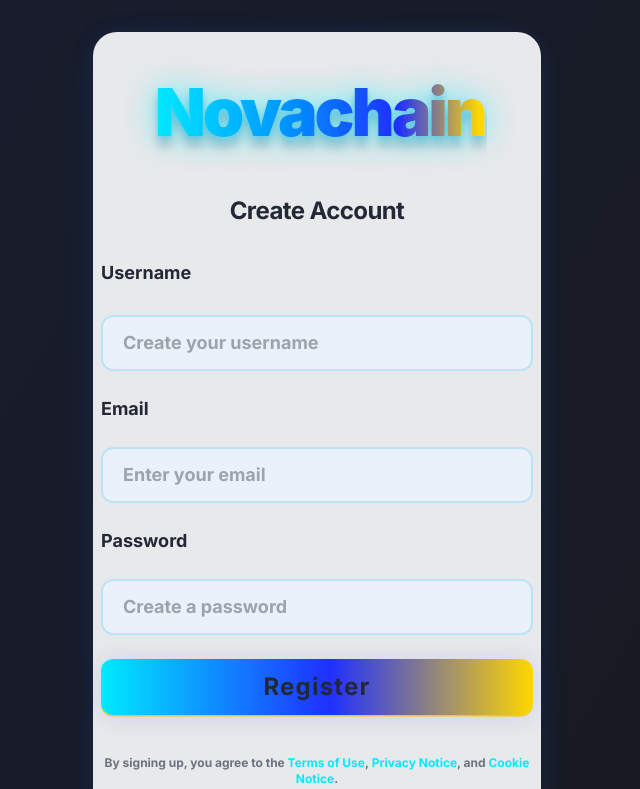
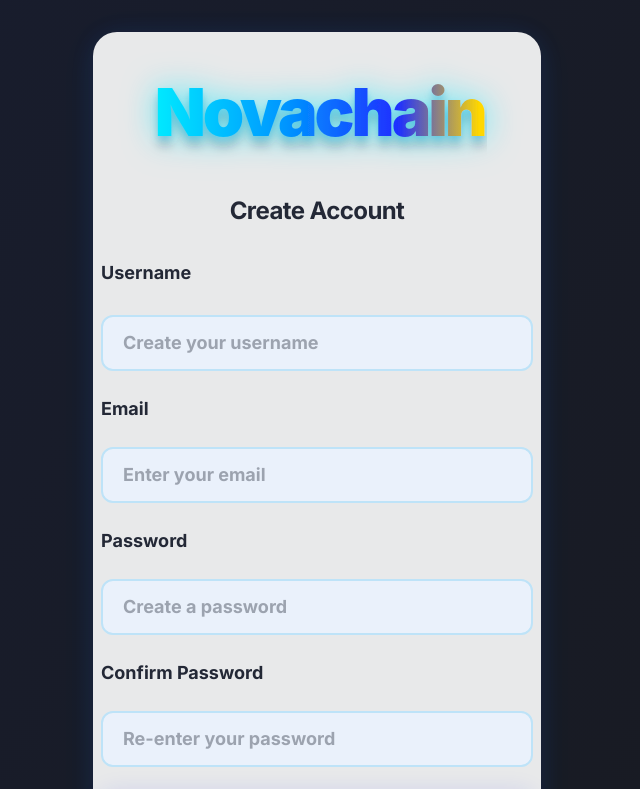
Before and after one commit to GarySPS/novachain-frontend, a React (Create React App) app: page /signup in a window 1280 px wide. Shown: the top 789 px of the page, without its empty margins (323-963 px from the left). Built offline with nearby package versions, Linux system fonts and the light colour scheme.

Commit message:
Add confirm password to signup page and tweak Field component

```diff
--- a/src/components/field.js
+++ b/src/components/field.js
@@ -11,6 +11,7 @@ export default function Field({
   type,
   success,
   error,
+  inputRef, // <-- Add this
   ...inputProps
 }) {
   // Calculate dynamic classes for input/textarea
@@ -36,11 +37,13 @@ export default function Field({
         )}
         {textarea ? (
           <textarea
+            ref={inputRef} // <-- pass ref to textarea
             className={`h-[8.75rem] px-4 py-3 ${baseInput} resize-none ${classInput} ${iconPadding} ${feedback}`}
             {...inputProps}
           />
         ) : (
           <input
+            ref={inputRef} // <-- pass ref to input
             className={`h-12 px-4 ${baseInput} ${classInput} ${iconPadding} ${feedback}`}
             type={type || "text"}
             {...inputProps}
--- a/src/pages/SignUpPage.js
+++ b/src/pages/SignUpPage.js
@@ -11,11 +11,16 @@ export default function SignUpPage() {
   const [error, setError] = useState("");
   const [success, setSuccess] = useState("");
   const navigate = useNavigate();
+  const [confirmPassword, setConfirmPassword] = useState("");
 
   const handleSignUp = async (e) => {
   e.preventDefault();
   setError("");
   setSuccess("");
+  if (password !== confirmPassword) {
+    setError("Passwords do not match.");
+    return;
+  }
   try {
     const res = await fetch(`${MAIN_API_BASE}/auth/register`, {
       method: "POST",
@@ -126,6 +131,23 @@ export default function SignUpPage() {
             className="w-full h-14 rounded-xl px-5 bg-[#eaf1fb] text-lg font-semibold border-2 border-[#bee3f8] focus:border-[#ffd700] focus:ring-2 focus:ring-[#ffd70044] transition outline-none mb-3"
           />
 
+          {/* Confirm Password */}
+<label
+  htmlFor="confirmPassword"
+  className="block text-lg font-bold text-[#232836] mb-1"
+>
+  Confirm Password
+</label>
+<input
+  id="confirmPassword"
+  type="password"
+  value={confirmPassword}
+  onChange={e => setConfirmPassword(e.target.value)}
+  required
+  placeholder="Re-enter your password"
+  className="w-full h-14 rounded-xl px-5 bg-[#eaf1fb] text-lg font-semibold border-2 border-[#bee3f8] focus:border-[#ffd700] focus:ring-2 focus:ring-[#ffd70044] transition outline-none mb-3"
+/>
+
           {/* Error / Success */}
           {error && (
             <div className="bg-red-50 border border-red-200 text-red-500 rounded-lg px-4 py-2 text-center mb-2">
```
